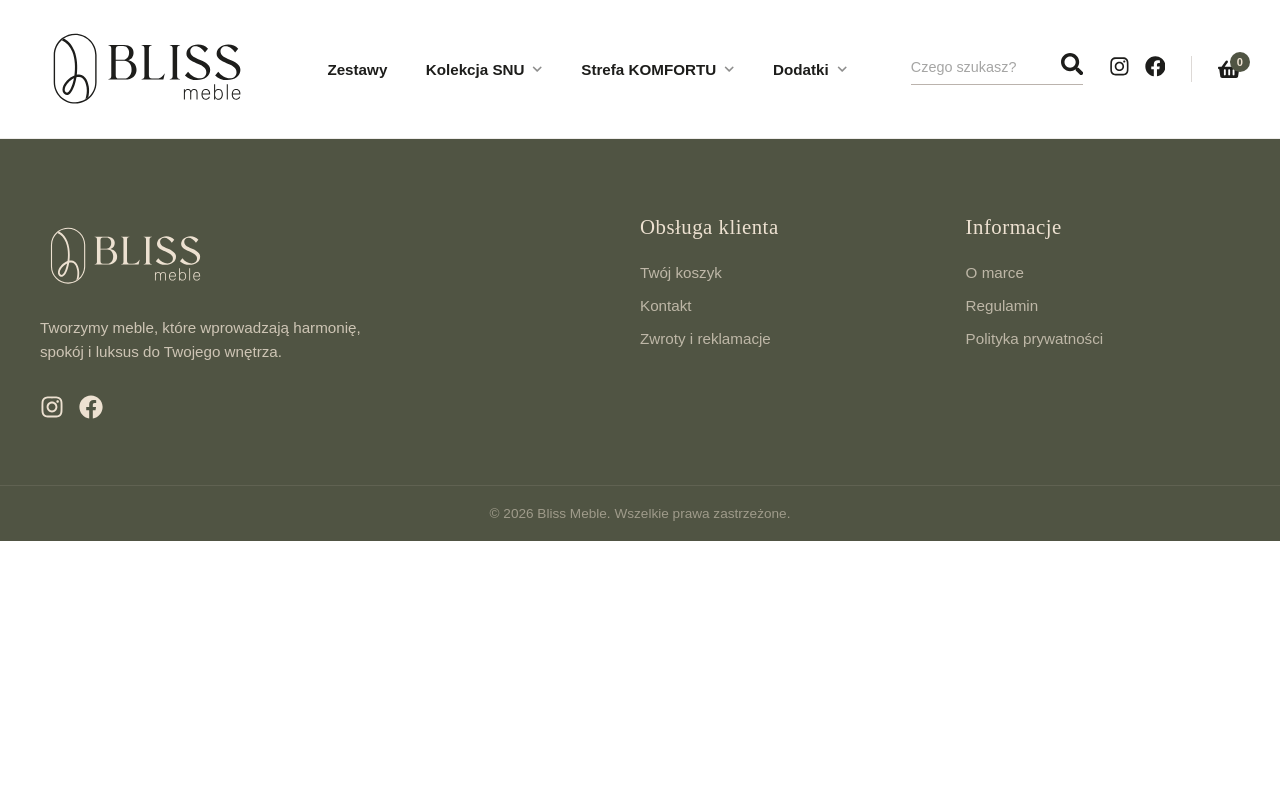
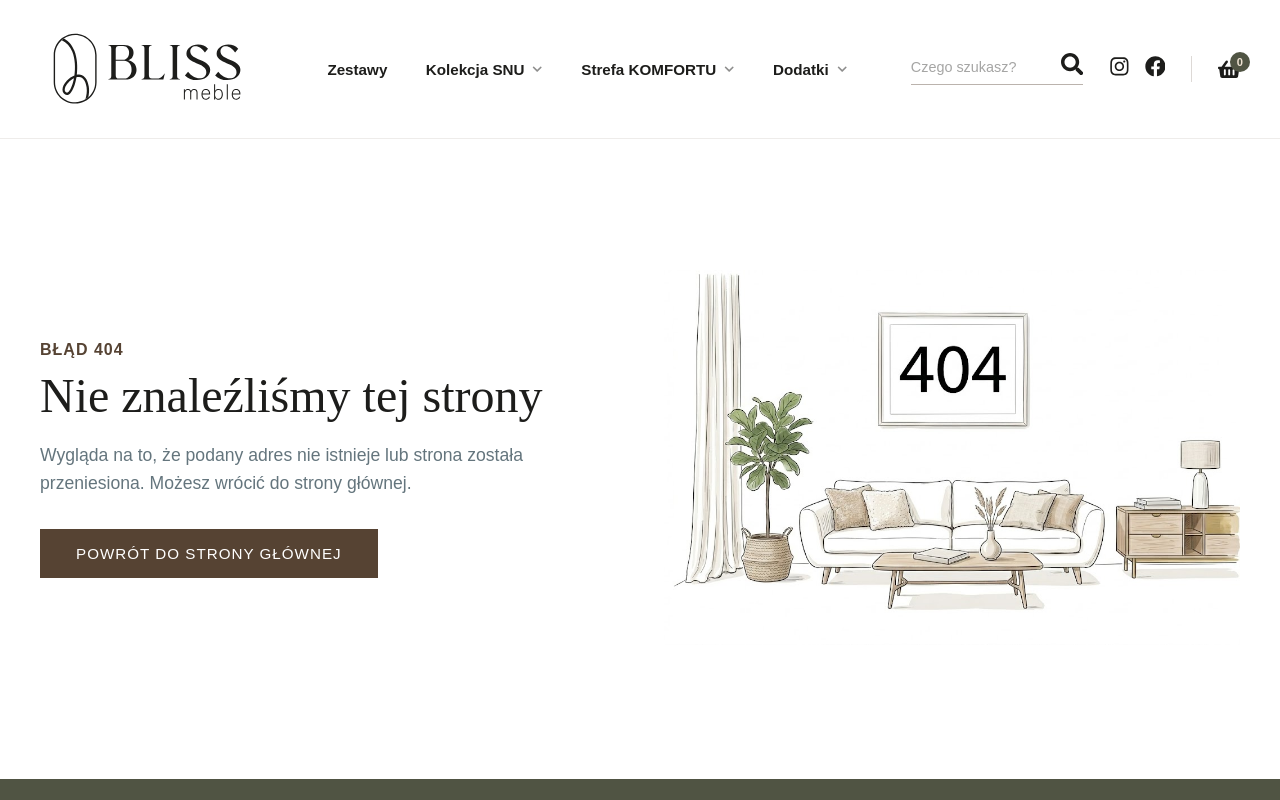
Before and after one commit to afra50/bliss-meble, a React (Vite) app in the folder frontend/: page /admin in a window 1280 px wide. Shown: the top 800 px of the page. Built offline with nearby package versions, Linux system fonts and the light colour scheme; a web font is replaced by a local one.

Commit message:
podstrona 404

```diff
--- a/frontend/src/pages/NotFound.jsx
+++ b/frontend/src/pages/NotFound.jsx
@@ -1,16 +1,33 @@
 import React from "react";
 import Button from "../components/ui/Button";
 import "../styles/pages/not-found.scss";
+import Image404 from "../assets/404.jpeg";
 
 function NotFound() {
-  return (
-    <main>
-      <p></p>
-      <h1></h1>
-      <p></p>
-      <Button to="/"></Button>
-    </main>
-  );
+	return (
+		<main className="notfound-page">
+			<div className="notfound-container">
+				<div className="notfound-image-wrapper">
+					<img
+						src={Image404}
+						alt="kanapa a nad nią obraz z cyfrą 404"
+						className="nf-image"
+					/>
+				</div>
+				<header className="notfound-hero">
+					<p className="nf-error">Błąd 404</p>
+					<h1 className="nf-tittle">Nie znaleźliśmy tej strony</h1>
+					<p className="nf-text">
+						Wygląda na to, że podany adres nie istnieje lub strona została
+						przeniesiona. Możesz wrócić do strony głównej.
+					</p>
+					<Button className="nf-button" to="/">
+						Powrót do strony głównej
+					</Button>
+				</header>
+			</div>
+		</main>
+	);
 }
 
 export default NotFound;
--- a/frontend/src/styles/pages/not-found.scss
+++ b/frontend/src/styles/pages/not-found.scss
@@ -0,0 +1,75 @@
+@use "../variables" as *;
+
+.notfound-page {
+	display: flex;
+	align-items: center;
+	justify-content: center;
+	min-height: 80vh;
+	padding: 24px;
+	font-family: $font-body;
+	background-color: $color-white;
+
+	.notfound-container {
+		display: flex;
+		flex-direction: row-reverse;
+		align-items: center;
+		justify-content: space-between;
+		gap: 48px;
+		max-width: 1200px;
+		width: 100%;
+
+		@media (max-width: 1024px) {
+			flex-direction: column;
+			text-align: center;
+			gap: 32px;
+			padding: 0 32px; // Dodany padding dla całego kontenera
+		}
+
+		.notfound-image-wrapper {
+			flex: 1;
+
+			@media (max-width: 1024px) {
+				padding: 0 64px; // Dodany padding ograniczający wielkość obrazka na tabletach
+			}
+
+			.nf-image {
+				width: 100%;
+				height: auto;
+				object-fit: cover;
+			}
+		}
+		.notfound-hero {
+			flex: 1;
+
+			@media (max-width: 1024px) {
+				padding: 0 16px; // Dodany lekki padding dla tekstu, aby nie przyklejał się do krawędzi
+			}
+
+			.nf-error {
+				color: $color-brown;
+				font-weight: 700;
+				margin-bottom: 8px;
+				text-transform: uppercase;
+				letter-spacing: 1px;
+			}
+			.nf-tittle {
+				font-family: $font-heading;
+				color: $color-black;
+				font-size: 3rem;
+				margin-bottom: 16px;
+				line-height: 1.2;
+
+				@media (max-width: 768px) {
+					font-size: 2.2rem;
+				}
+			}
+			.nf-text {
+				font-family: $font-body;
+				color: $color-slate;
+				font-size: 1.1rem;
+				margin-bottom: 32px;
+				line-height: 1.6;
+			}
+		}
+	}
+}
```
Also changed, not shown: frontend/src/routes.jsx (+6 -7 lines), frontend/src/assets/404.jpeg (added), 1 other file (tests, documents, lock files or other folders).
